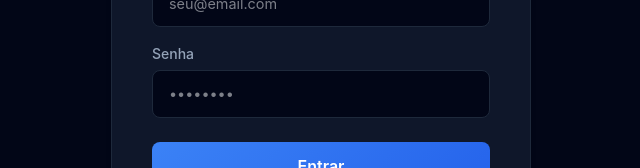
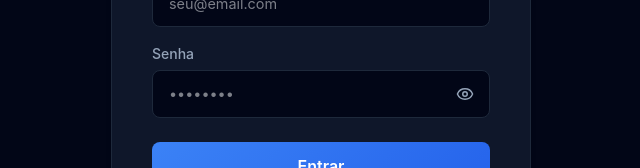
Before and after one commit to Paulo-gold23/notorialAI, a React (Vite) app in the folder notorial-web/: page /#/login in a window 1280 px wide. Shown: the part 423-591 px from the top of the page, without its empty margins (319-959 px from the left). Built offline with nearby package versions, Linux system fonts and the light colour scheme; no server answers.

Commit message:
Fix logout 404 definitivo + toggle visibilidade senha

```diff
--- a/notorial-web/src/pages/Dashboard.jsx
+++ b/notorial-web/src/pages/Dashboard.jsx
@@ -61,7 +61,7 @@ export default function Dashboard() {
     const handleLogout = async () => {
         localStorage.removeItem('notorial_test_admin');
         await supabase.auth.signOut();
-        window.location.replace(import.meta.env.BASE_URL || '/');
+        navigate('/login');
     };
 
     const handleDeleteClick = (e, id) => {
--- a/notorial-web/src/pages/Login.jsx
+++ b/notorial-web/src/pages/Login.jsx
@@ -1,6 +1,6 @@
 import React, { useState } from 'react';
 import { supabase } from '../services/supabase';
-import { ShieldCheck } from 'lucide-react';
+import { ShieldCheck, Eye, EyeOff } from 'lucide-react';
 import Logo from '../components/Logo';
 
 export default function Login() {
@@ -11,6 +11,7 @@ export default function Login() {
     const [oab, setOab] = useState('');
     const [loading, setLoading] = useState(false);
     const [error, setError] = useState('');
+    const [showPassword, setShowPassword] = useState(false);
 
     const handleSubmit = async (e) => {
         e.preventDefault();
@@ -184,14 +185,40 @@ export default function Login() {
                         <label style={{ display: 'block', marginBottom: '0.375rem', fontSize: '0.875rem', color: 'var(--text-muted)', fontWeight: 500 }}>
                             Senha
                         </label>
+                        <div style={{ position: 'relative' }}>
                             <input
-                            type="password"
+                                type={showPassword ? 'text' : 'password'}
                                 value={password}
                                 onChange={(e) => setPassword(e.target.value)}
                                 required
                                 placeholder="••••••••"
                                 className="input-login"
+                                style={{ paddingRight: '3rem' }}
                             />
+                            <button
+                                type="button"
+                                onClick={() => setShowPassword(!showPassword)}
+                                style={{
+                                    position: 'absolute',
+                                    right: '0.75rem',
+                                    top: '50%',
+                                    transform: 'translateY(-50%)',
+                                    background: 'none',
+                                    border: 'none',
+                                    cursor: 'pointer',
+                                    color: 'var(--text-muted)',
+                                    padding: '0.25rem',
+                                    display: 'flex',
+                                    alignItems: 'center',
+                                    transition: 'color 0.2s',
+                                }}
+                                onMouseOver={(e) => e.currentTarget.style.color = 'var(--text-main)'}
+                                onMouseOut={(e) => e.currentTarget.style.color = 'var(--text-muted)'}
+                                tabIndex={-1}
+                            >
+                                {showPassword ? <EyeOff size={18} /> : <Eye size={18} />}
+                            </button>
+                        </div>
                     </div>
 
                     <button
@@ -215,7 +242,7 @@ export default function Login() {
                             type="button"
                             onClick={() => {
                                 localStorage.setItem('notorial_test_admin', 'true');
-                                window.location.replace(import.meta.env.BASE_URL || '/');
+                                window.location.reload();
                             }}
                             className="btn-secondary"
                             style={{
```
Lines whose indentation alone changed are shown as unchanged.
